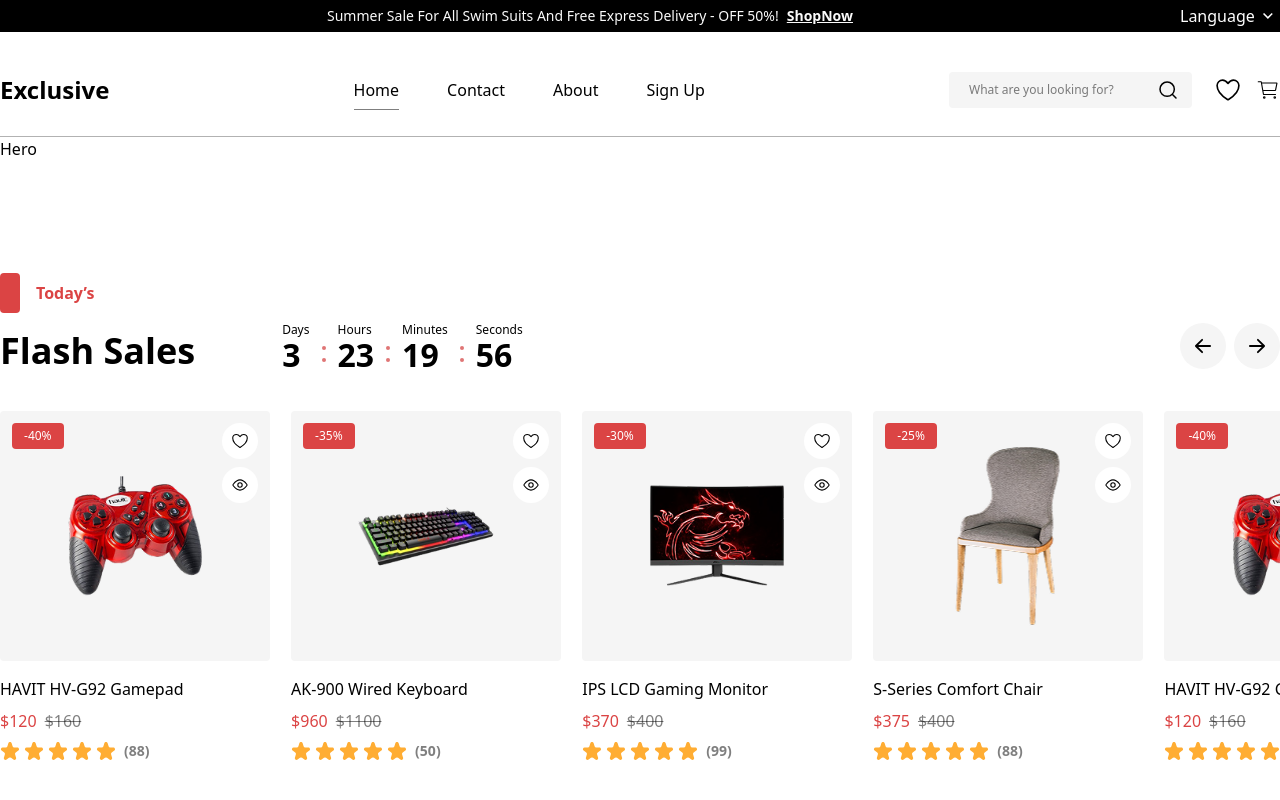
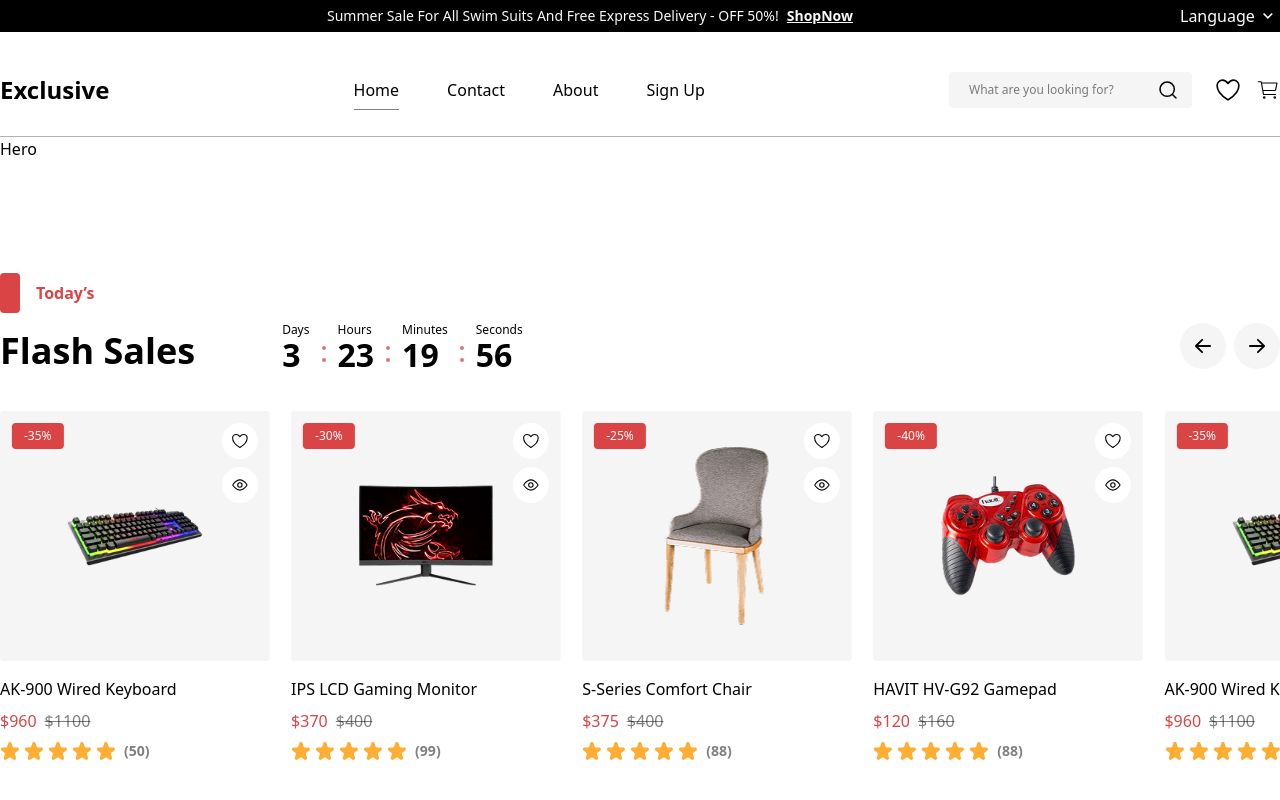
Before and after one commit to hebamusleh/tasks, a React (Vite) app in the folder e-commerce-app/: page / in a window 1280 px wide. Shown: the top 800 px of the page. Built offline with nearby package versions, Linux system fonts and the light colour scheme.

Commit message:
refactor : add autoplay

```diff
--- a/e-commerce-app/src/index.css
+++ b/e-commerce-app/src/index.css
@@ -2,6 +2,8 @@
 @import "swiper/css";
 @import "swiper/css/navigation";
 @import "swiper/css/pagination";
+@import "swiper/css/free-mode";
+@import "swiper/css/autoplay";
 
 @layer components {
   .container {
--- a/e-commerce-app/src/modules/home/components/today-products/TodayProducts.tsx
+++ b/e-commerce-app/src/modules/home/components/today-products/TodayProducts.tsx
@@ -18,6 +18,9 @@ const TodayProducts = () => {
         navigation={{
           nextEl: ".custom-next-button",
           prevEl: ".custom-prev-button",
+        }}
+        autoplay={{
+          delay: 3000,
         }}
         loop={true}
         breakpoints={{
```
